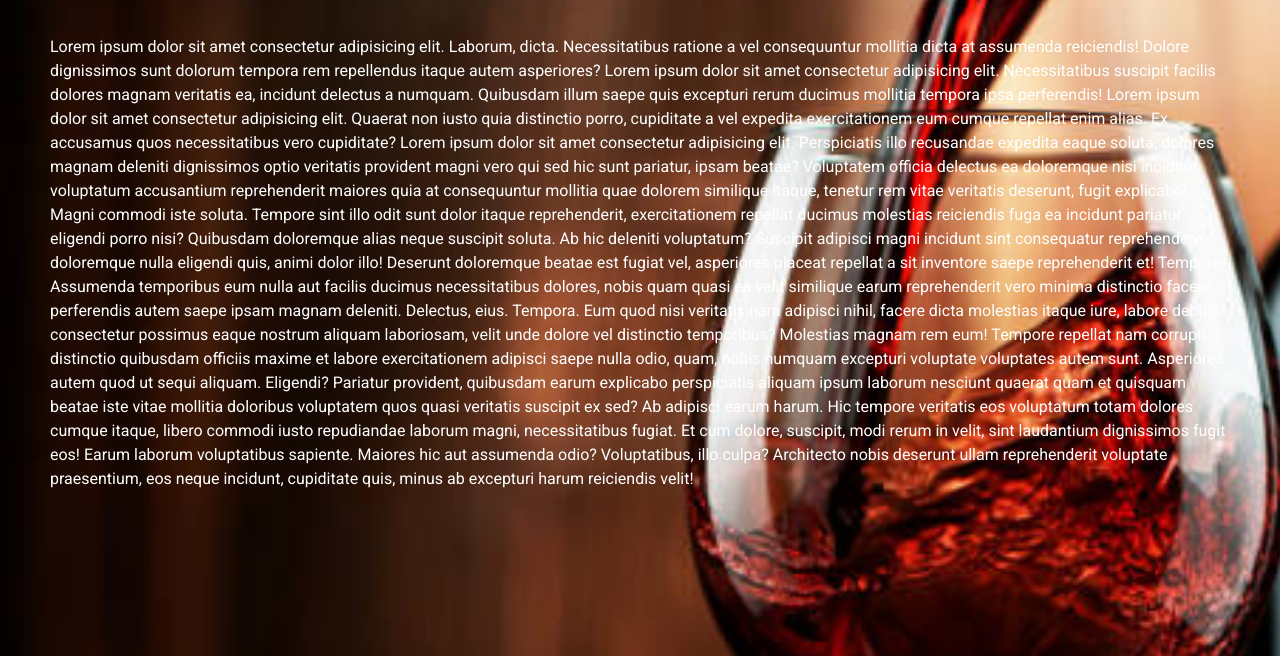
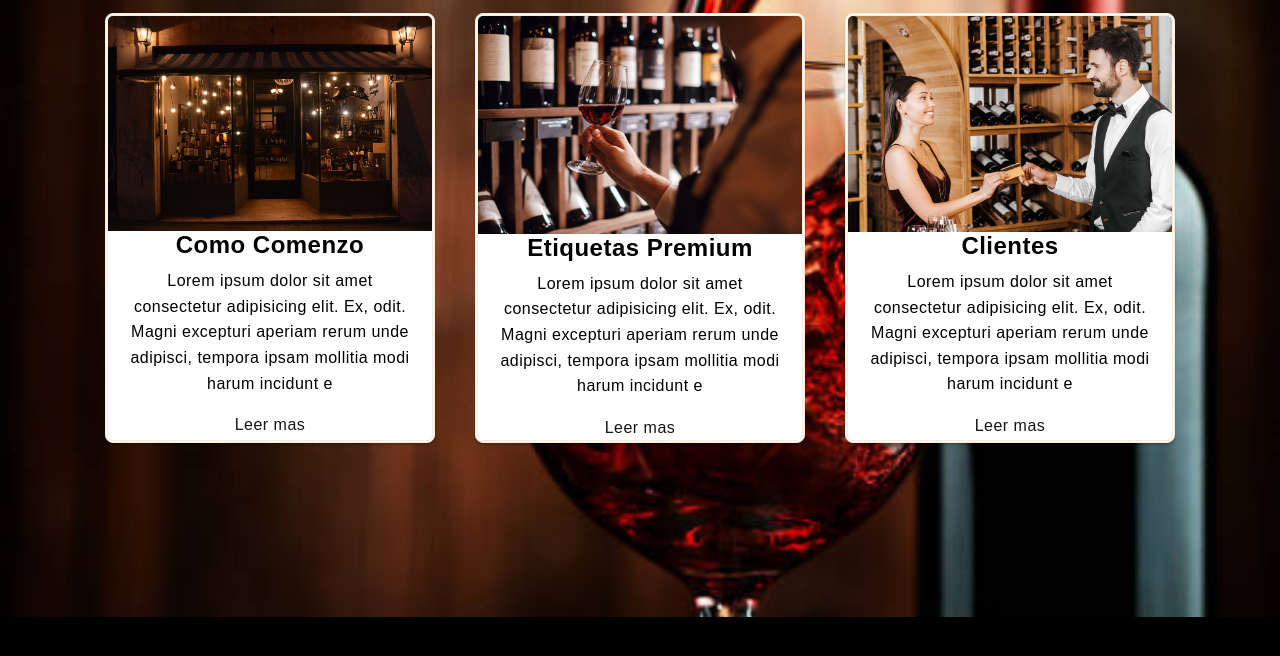
Before and after one commit to Manuel-Rodriguez-Pomares/Proyecto-Vinoteca, a plain HTML site: page nosotros.html in a window 1280 px wide. Shown: the part 159-815 px from the top of the page. Drawn offline with nearby package versions, Linux system fonts and the light colour scheme.

Commit message:
cambios nosotros

```diff
--- a/nosotros.html
+++ b/nosotros.html
@@ -8,10 +8,11 @@
     <link rel="stylesheet" href="https://stackpath.bootstrapcdn.com/font-awesome/4.7.0/css/font-awesome.min.css">
     <link href="https://cdn.jsdelivr.net/npm/bootstrap@5.1.3/dist/css/bootstrap.min.css" rel="stylesheet" integrity="sha384-1BmE4kWBq78iYhFldvKuhfTAU6auU8tT94WrHftjDbrCEXSU1oBoqyl2QvZ6jIW3" crossorigin="anonymous">
     <link rel="stylesheet" href="scss/style.css">
+    <meta name="viewport" content="width=device-width, user-scalable=no, initial-scale=1.0, maximum-scale=1.0, minimum-scale=1.0">
     <title>La Vinoteca|Sobre Nosotros</title>
   </head>
 
-  <body>
+  <body class="body-nosotros">
     <div class="grid-container">
       <div class="grid-header">
         <header>
@@ -27,16 +28,16 @@
                     <a class="nav-link active" aria-current="page" href="index.html">Inicio</a>
                   </li>
                   <li class="nav-item">
-                    <a class="nav-link" href="productos.html">Productos</a>
+                    <a class="nav-link" href="productos.html" style="color: white;">Productos</a>
                   </li>
                   <li class="nav-item">
-                    <a class="nav-link" href="nosotros.html">Nosotros</a>
+                    <a class="nav-link" href="nosotros.html" style="color: white;">Nosotros</a>
                   </li>
                   <li class="nav-item">
-                    <a class="nav-link" href="ubicacion.html">Ubicacion</a>
+                    <a class="nav-link" href="ubicacion.html" style="color: white;">Ubicacion</a>
                   </li>
                   <li class="nav-item">
-                    <a class="nav-link" href="contacto.html">Contacto</a>
+                    <a class="nav-link" href="contacto.html" style="color: white;">Contacto</a>
                   </li>
                 </ul>
               </div>
@@ -48,25 +49,36 @@
     <main>
       <div class="nosotros-img">
        <h1 class="titulo-nosotros">Sobre Nosotros</h1>
-     <div class="nosotros">
+       <div class="container">
+         <div class="card">
+           <img src="/img/como-comenzo.jpeg" alt="">
+           <h4>Como Comenzo</h4>
+           <p>Lorem ipsum dolor sit amet consectetur adipisicing elit. Ex, odit. Magni excepturi aperiam rerum unde adipisci, tempora ipsam mollitia modi harum incidunt e</p>
+           <a href="">Leer mas</a>
+         </div>
+         <div class="card">
+          <img src="/img/etiquta-premium.webp" class="img-rota" alt="">
+          <h4>Etiquetas Premium</h4>
+          <p>Lorem ipsum dolor sit amet consectetur adipisicing elit. Ex, odit. Magni excepturi aperiam rerum unde adipisci, tempora ipsam mollitia modi harum incidunt e</p>
+          <a href="">Leer mas</a>
+        </div>
+        <div class="card">
+          <img src="/img/cliente.jpg" alt="">
+          <h4>Clientes</h4>
+          <p>Lorem ipsum dolor sit amet consectetur adipisicing elit. Ex, odit. Magni excepturi aperiam rerum unde adipisci, tempora ipsam mollitia modi harum incidunt e</p>
+          <a href="">Leer mas</a>
+        </div>
 
-      <p class="nosotros-contenido">
-        Lorem ipsum dolor sit amet consectetur adipisicing elit. Laborum, dicta. Necessitatibus ratione a vel consequuntur mollitia dicta at assumenda reiciendis! Dolore dignissimos sunt dolorum tempora rem repellendus itaque autem asperiores?
-        Lorem ipsum dolor sit amet consectetur adipisicing elit. Necessitatibus suscipit facilis dolores magnam veritatis ea, incidunt delectus a numquam. Quibusdam illum saepe quis excepturi rerum ducimus mollitia tempora ipsa perferendis!
-        Lorem ipsum dolor sit amet consectetur adipisicing elit. Quaerat non iusto quia distinctio porro, cupiditate a vel expedita exercitationem eum cumque repellat enim alias. Ex accusamus quos necessitatibus vero cupiditate?
-        Lorem ipsum dolor sit amet consectetur adipisicing elit. Perspiciatis illo recusandae expedita eaque soluta, dolores magnam deleniti dignissimos optio veritatis provident magni vero qui sed hic sunt pariatur, ipsam beatae?
-        Voluptatem officia delectus ea doloremque nisi incidunt, voluptatum accusantium reprehenderit maiores quia at consequuntur mollitia quae dolorem similique itaque, tenetur rem vitae veritatis deserunt, fugit explicabo! Magni commodi iste soluta.
-        Tempore sint illo odit sunt dolor itaque reprehenderit, exercitationem repellat ducimus molestias reiciendis fuga ea incidunt pariatur eligendi porro nisi? Quibusdam doloremque alias neque suscipit soluta. Ab hic deleniti voluptatum?
-        Suscipit adipisci magni incidunt sint consequatur reprehenderit doloremque nulla eligendi quis, animi dolor illo! Deserunt doloremque beatae est fugiat vel, asperiores placeat repellat a sit inventore saepe reprehenderit et! Tempore.
-        Assumenda temporibus eum nulla aut facilis ducimus necessitatibus dolores, nobis quam quasi ea velit similique earum reprehenderit vero minima distinctio facere perferendis autem saepe ipsam magnam deleniti. Delectus, eius. Tempora.
-        Eum quod nisi veritatis nam adipisci nihil, facere dicta molestias itaque iure, labore debitis consectetur possimus eaque nostrum aliquam laboriosam, velit unde dolore vel distinctio temporibus? Molestias magnam rem eum!
-        Tempore repellat nam corrupti distinctio quibusdam officiis maxime et labore exercitationem adipisci saepe nulla odio, quam, nobis numquam excepturi voluptate voluptates autem sunt. Asperiores autem quod ut sequi aliquam. Eligendi?
-        Pariatur provident, quibusdam earum explicabo perspiciatis aliquam ipsum laborum nesciunt quaerat quam et quisquam beatae iste vitae mollitia doloribus voluptatem quos quasi veritatis suscipit ex sed? Ab adipisci earum harum.
-        Hic tempore veritatis eos voluptatum totam dolores cumque itaque, libero commodi iusto repudiandae laborum magni, necessitatibus fugiat. Et cum dolore, suscipit, modi rerum in velit, sint laudantium dignissimos fugit eos!
-        Earum laborum voluptatibus sapiente. Maiores hic aut assumenda odio? Voluptatibus, illo culpa? Architecto nobis deserunt ullam reprehenderit voluptate praesentium, eos neque incidunt, cupiditate quis, minus ab excepturi harum reiciendis velit!
-      </p>
+       </div>
 
-      </div>
+
+
+
+
+
+
+
+
     </div>
      </main>
     </div>
--- a/scss/partials/_body.scss
+++ b/scss/partials/_body.scss
@@ -4,3 +4,13 @@ body {
    background-color: rgb(253, 253, 249);
 
    }
+
+
+.body-nosotros  {
+    width: 100%;
+    height: 100%;
+    font-family: sans-serif;
+    letter-spacing: 0.03em;
+    line-height: 1.6;
+
+}
--- a/scss/partials/_main.scss
+++ b/scss/partials/_main.scss
@@ -129,6 +129,7 @@ main{
  .nosotros-img{
      background-image: url(/img/nosotros.jpg);
      background-size: cover;
+     height: 700px;
 .nosotros{
     height: 856px;
 
@@ -142,6 +143,55 @@ main{
     color: white;
     margin: 50px;
 }
+.container{
+    width: 100%;
+    max-width: 1200px;
+    display: flex;
+    flex-wrap: wrap;
+    justify-content: center;
+    margin: auto;
+    .card:hover{
+        transform: translateY(-15px);
+        box-shadow: 0 12px 16px rgba(0, 0, 0, 0.2);
+    }
+    .card{
+        width: 330px;
+        height: 430px;
+        border-radius: 8px;
+        box-shadow: 0 2px 2px rgba(0, 0, 0, 0.2);
+        overflow: hidden;
+        margin: 20px;
+        text-align: center;
+        transition: all 0.25s;
+        border: double;
+
+        .img{
+            width: 330px;
+            height: 220px;
+        }
+        h4{
+            font-weight: 600;
+            color: #000000;
+        }
+        p{
+            padding: 0 1rem;
+            font-size: 16px;
+            font-weight: 300;
+            color: #000000;
+        }
+        a {
+            font-weight: 500;
+            text-decoration: none;
+            color: #141515;
+        }
+        .img-rota{
+            height: 218px;
+        }
+    }
+
+}
+
+
   }
 
 .mapa{
```
Also changed, not shown: contacto.html (+4 -4 lines), index.html (+3 -3 lines), productos.html (+4 -4 lines), ubicacion.html (+4 -4 lines), img/cliente.jpg (added), img/como-comenzo.jpeg (added), img/etiquta-premium.webp (added), img/wine_glass_vector__1_-removebg-preview.png (added), scss/style.css, 1 other file.
